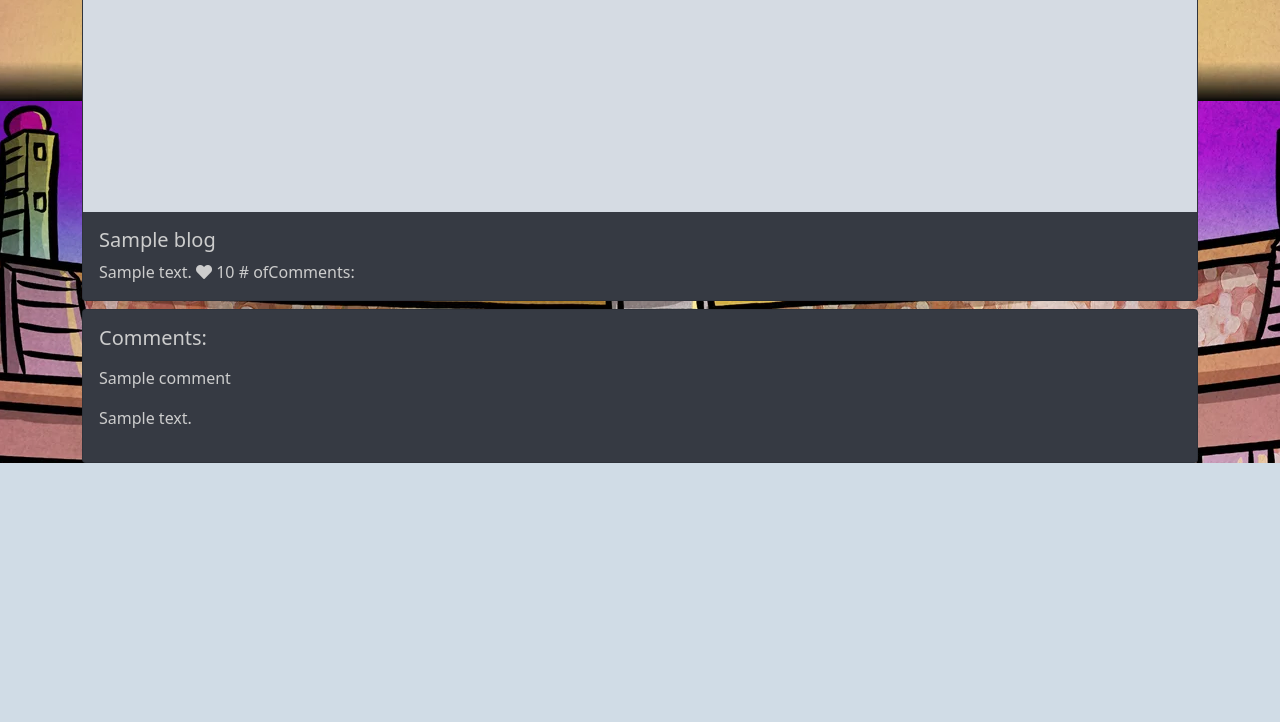
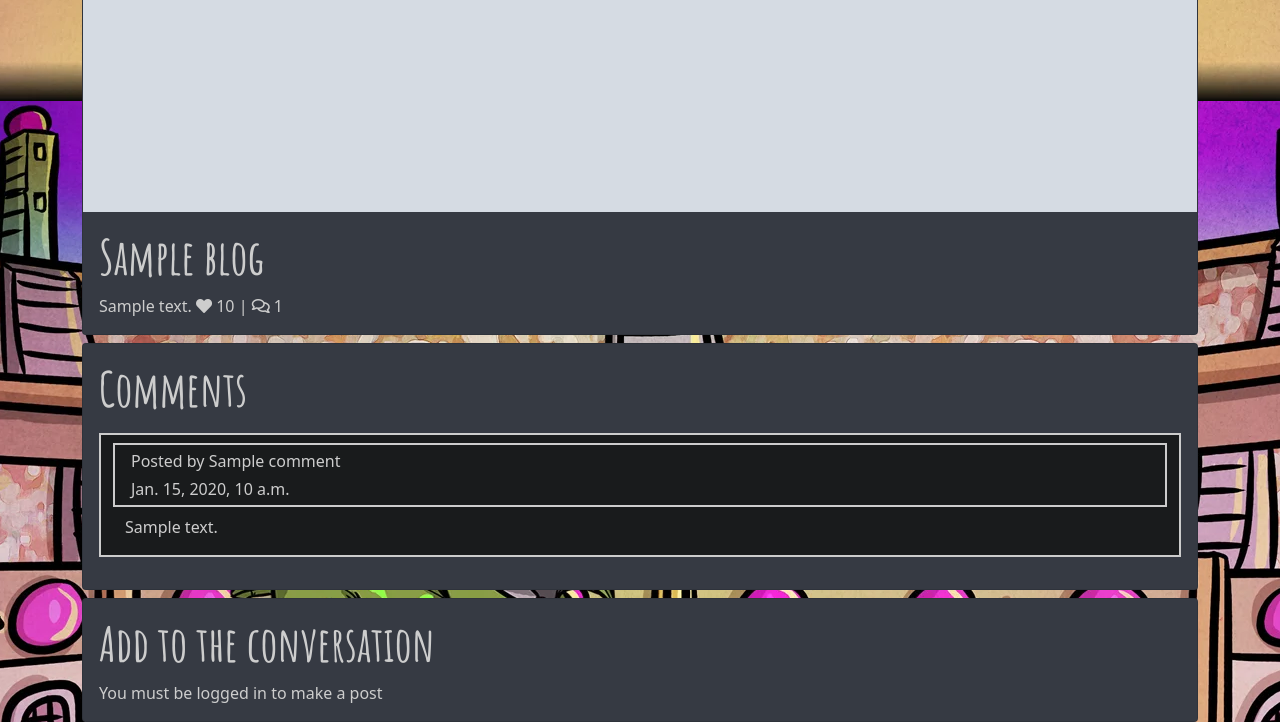
Before and after one commit to gibbo101/critticwars-blog, a Django app: template templates/blog.html in a window 1280 px wide. Shown: the part 699-1421 px from the top of the page. Before the commit the page ends 1162 px from the top, so only its background shows below. Run offline with Django 3.2, Linux system fonts and the light colour scheme; tables that the repository leaves empty hold one stand-in row (values such as "Sample post"); the template is opened without the code that fills it: values that come from a table or form of the project are taken from there, most other values are stand-ins (such as "Sample title", 1, 10 or a date in 2020); grey boxes marked "Sample" are stand-in pictures; data that the repository does not hold is empty; some libraries are stand-ins or nearby versions.

Commit message:
style comments

```diff
--- a/static/css/style.css
+++ b/static/css/style.css
@@ -134,3 +134,10 @@ nav {
     min-width: 100%;
     padding: 0;
 }
+
+/* comments */
+
+.comments {
+    border: 2px solid #ccc;
+    background: #191B1C;
+}
--- a/templates/blog.html
+++ b/templates/blog.html
@@ -5,7 +5,7 @@
 
 {% load crispy_forms_tags %}
 
-<div class="container mt-3">
+<div class="container mt-3 mb-3">
     <div class="card blog-posts-container">
         {% if "placeholder" in blog.image.url %}
         <img class="card-img-top" src="{% static 'images/mainbanner.png' %}">
@@ -14,7 +14,9 @@
         {% endif %}
         <div class="card-body">
             <h5 class="card-title">
-                {{ blog.title }}
+                <div class="blog-title">
+                    {{blog.title}}
+                </div>
             </h5>
 
             <p class="card-text">
@@ -27,40 +29,71 @@
                 {% else %}
                 <i class="fas fa-heart"></i>
                 {% endif %}
-                {{ blog.number_of_likes }}
-                # ofComments:
+                {{ blog.number_of_likes }} |
+                {% with comments.count as total_comments %}
+                <i class="far fa-comments"></i> {{total_comments}}
+                {% endwith %}
         </div>
     </div>
 
+    {% if comments.count != 0 %}
+    <div class="card blog-posts-container mt-2">
+        <div class="card-body">
+            <h5 class="card-title">
+                <div class="blog-title">
+                    Comments
+                </div>
+            </h5>
+            <p class="card-text">
+                {% for comment in comments %}
+
+                <div class="container comments mb-2">
+                    <div class="container comments mt-2">
+                        <div class="row m-1">
+                            Posted by {{ comment.name }}
+                        </div>
+                        <div class="row m-1">
+                            {{ comment.created_on }}
+                        </div>
+                    </div>
+                    <div class="container mt-2">
+                        <div class="row">
+                            <div class="col">
+                                <p>{{ comment.content }}</p>
+                            </div>
+                        </div>
+                    </div>
+                </div>
+                {% endfor %}
+            </p>
+        </div>
+    </div>
+    {% endif %}
 
     <div class="card blog-posts-container mt-2">
         <div class="card-body">
             <h5 class="card-title">
-                Comments:
+                <div class="blog-title">
+                    Add to the conversation
+                </div>
             </h5>
             <p class="card-text">
-                {% for comment in comments %}
+                {% if user.is_authenticated %}
 
-                <p>{{ comment.name }}</p>
-                <p>{{ comment.content }}</p>
+                <form method="post">
+                    {{ comment_form | crispy }}
+                    {% csrf_token %}
+                    <button type="submit">Submit</button>
+                </form>
 
-                {% endfor %}
-
-                {% if user.is_authenticated %}
-                <p>
-                    Add Comment from {{ user.username }}
-                </p>
-                <p>
-                    <form method="post">
-                        {{ comment_form | crispy }}
-                        {% csrf_token %}
-                        <button type="submit">Submit</button>
-                    </form>
-                </p>
+                {% else %}
+                You must be logged in to make a post
 
                 {% endif %}
             </p>
         </div>
     </div>
+</div>
 
-    {% endblock %}
+
+{% endblock %}
```
